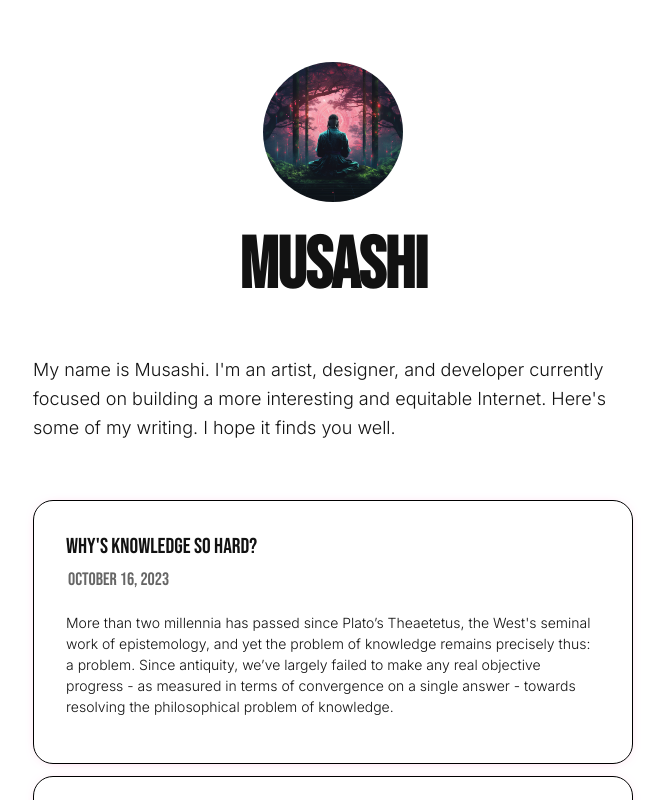
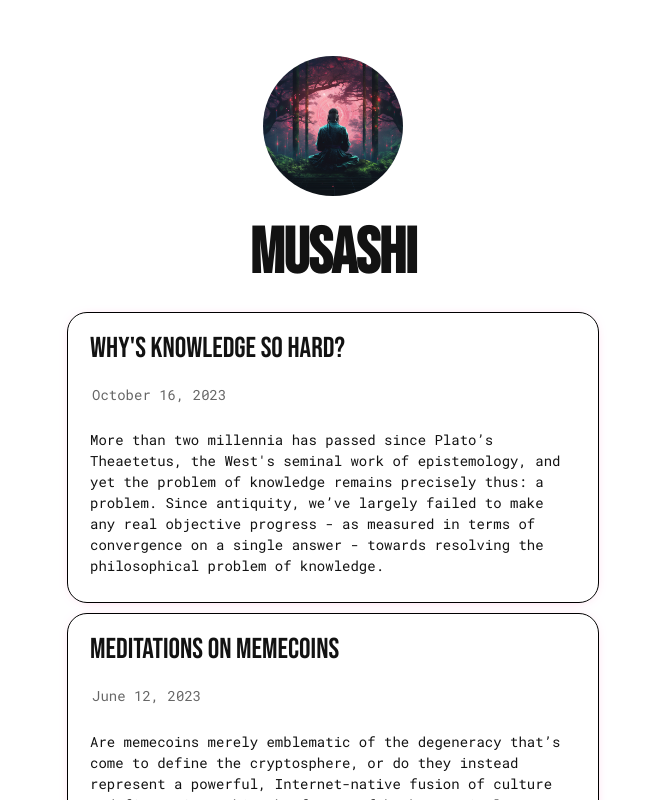
Before and after one commit to nathanmcniece1/musashi-blog, a Next.js app: page / in a window 1280 px wide. Shown: the top 800 px of the page, without its empty margins (307-972 px from the left). Built offline with nearby package versions, Linux system fonts and the light colour scheme.

Commit message:
new commit

```diff
--- a/pages/index.js
+++ b/pages/index.js
@@ -33,7 +33,7 @@ export default function Home({ allPostsData }) {
         <link href="https://fonts.googleapis.com/css2?family=Bebas+Neue&display=swap" rel="stylesheet"></link>
       </Head>
       <section>
-        <p className={utilStyles.intro}>My name is Musashi. I'm an artist, designer, and developer currently focused on building a more interesting and equitable Internet. Here's some of my writing. I hope it finds you well.</p>
+        {/* <p className={utilStyles.intro}>My name is Musashi. I'm an artist, designer, and developer currently focused on building a more interesting and equitable Internet. Here's some of my writing. I hope it finds you well.</p> */}
       </section>
       <section className={`${utilStyles.headingMd} ${utilStyles.padding1px} ${utilStyles.border}`}>
         {/* <h2 className={utilStyles.headingLg}>Reflections</h2> */}
--- a/pages/posts/[id].js
+++ b/pages/posts/[id].js
@@ -35,7 +35,7 @@ export default function Post({ postData }) {
         <div className={utilStyles.lightText}>
           <Date dateString={postData.date} />
         </div>
-        {postData.contentHtml ? <div dangerouslySetInnerHTML={{ __html: postData.contentHtml }} /> : "Loading..."}
+        {postData.contentHtml ? <div className={utilStyles.bodyText} dangerouslySetInnerHTML={{ __html: postData.contentHtml }} /> : "Loading..."}
       </article>
       </Layout>
     );
--- a/styles/global.css
+++ b/styles/global.css
@@ -3,10 +3,10 @@ body {
   padding: 0;
   margin: 0;
   line-height: 1.6;
-  font-size: 18px;
+  font-size: 16px;
   font-weight: 300;
   color: #121212;
-  font-family:'Inter', sans-serif;
+  font-family: 'Roboto Mono', monospace;
 
 }
 
--- a/styles/utils.module.css
+++ b/styles/utils.module.css
@@ -18,13 +18,13 @@
 
   .headingLg {
     font-size: 2rem;
-    line-height: 1.4;
+    line-height: 1;
     margin: 1rem 0;
     font-family: 'Bebas Neue', sans-serif;
   }
 
   .headingMd {
-    font-size: 1.2rem;
+    font-size: 1.8rem;
     line-height: 1.5;
     font-family: 'Bebas Neue', sans-serif;
     font-weight: 300;
@@ -62,10 +62,14 @@
 
   .lightText {
     color: #666;
+    font-family: 'Roboto Mono', monospace;
+    font-size: 14px;
+    font-weight: 400;
   }
 
   .preview {
-    font-family:'Inter', sans-serif;
+    font-family: 'Roboto Mono', monospace;
+    font-weight: 400;
     font-size: 14px;
   }
 
@@ -73,7 +77,9 @@
     border: 1px solid black;
     box-shadow: 0 1px 15px -10px rgb(255, 87, 179);
     border-radius: 20px;
-    padding: 30px;
+    padding: 20px;
+    padding-top: 14px;
+    padding-bottom: 10px;
     margin-top: -10px;
   }
 
@@ -85,3 +91,8 @@
     background-color: rgb(248, 193, 217);
     cursor: pointer;
   }
+
+  .bodyText {
+    font-weight: 400;
+    font-family: 'Roboto Mono', monospace;
+  }
```
